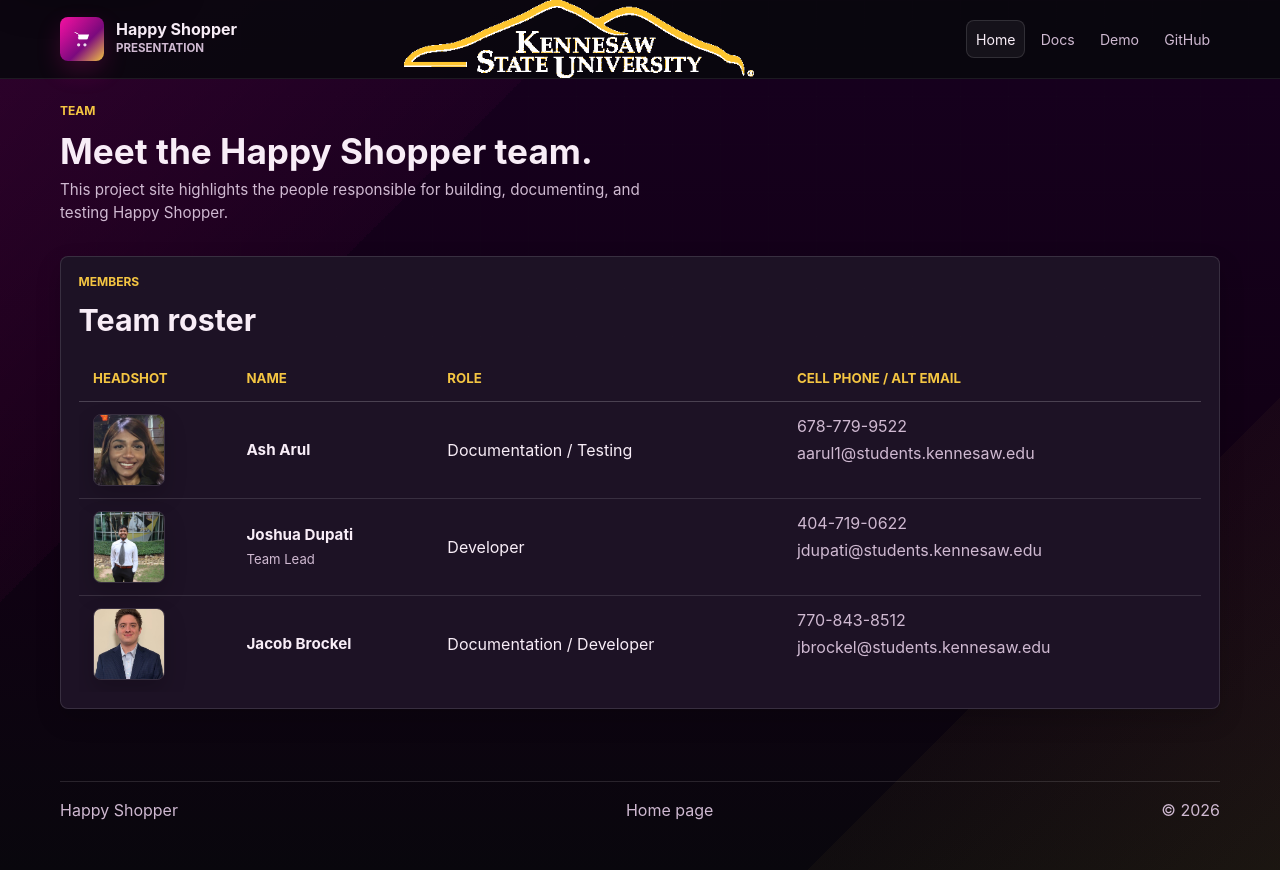
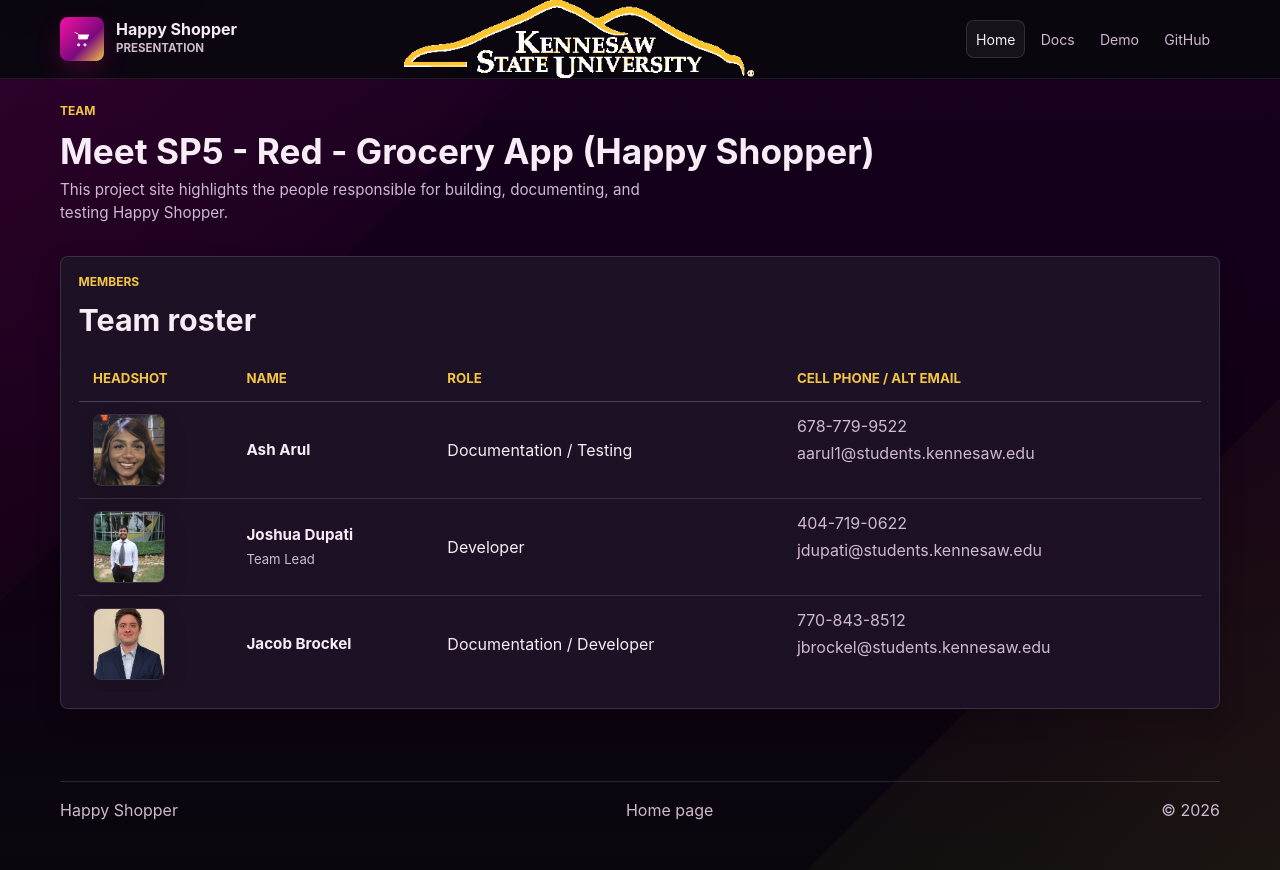
Before and after one commit to HappyShopperCS4850/HappyShoperWebsite, a website built with webpack: page index.html in a window 1280 px wide. Built offline with nearby package versions, Linux system fonts and the light colour scheme.

Commit message:
Update home page headline

```diff
--- a/index.html
+++ b/index.html
@@ -60,7 +60,7 @@
     <section class="hero container" id="home-hero">
       <div class="hero-copy">
         <p class="eyebrow">Team</p>
-        <h1>Meet the Happy Shopper team.</h1>
+        <h1>Meet SP5 - Red - Grocery App (Happy Shopper)</h1>
         <p class="lede">This project site highlights the people responsible for building, documenting, and testing Happy Shopper.</p>
       </div>
     </section>
```
